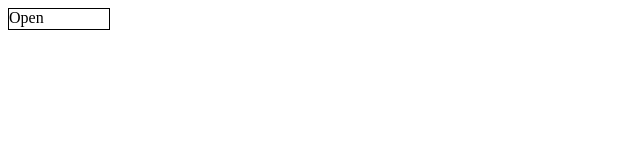
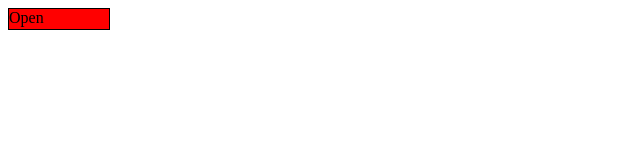
Before and after one commit to faria-karim-porna/floaty-web-test, a plain HTML site: page index.html in a window 1280 px wide. Shown: the whole page, without its empty margins (0-640 px from the left). Drawn offline with Linux system fonts and the light colour scheme.

Commit message:
first commit

```diff
--- a/index.html
+++ b/index.html
@@ -6,7 +6,7 @@
     <title>Floaty Web Version</title>
   </head>
   <body>
-    <div style="height: 20px; width: 100px; border: 1px solid black" id="openPopUp">Open</div>
+    <div style="height: 20px; width: 100px; border: 1px solid black; background-color: red;" id="openPopUp">Open</div>
     <script src="index.js"></script>
   </body>
 </html>
```
